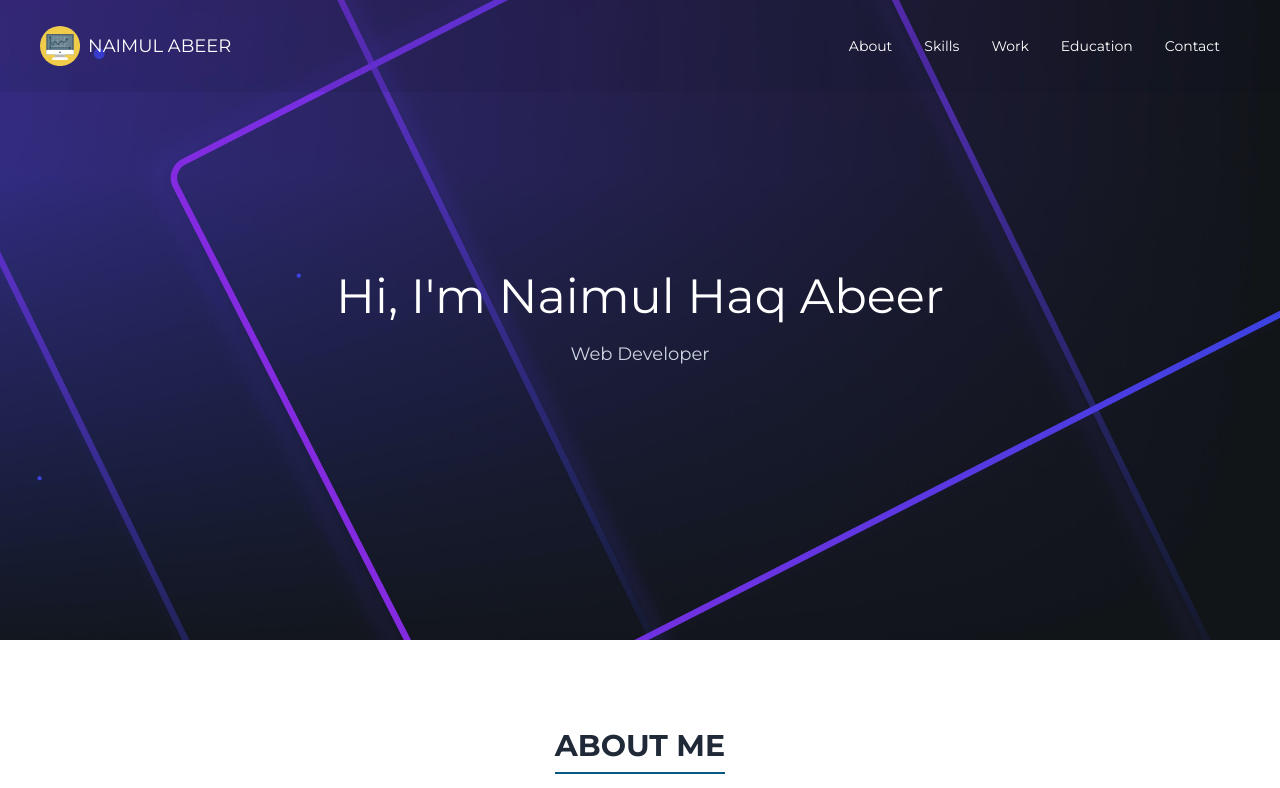
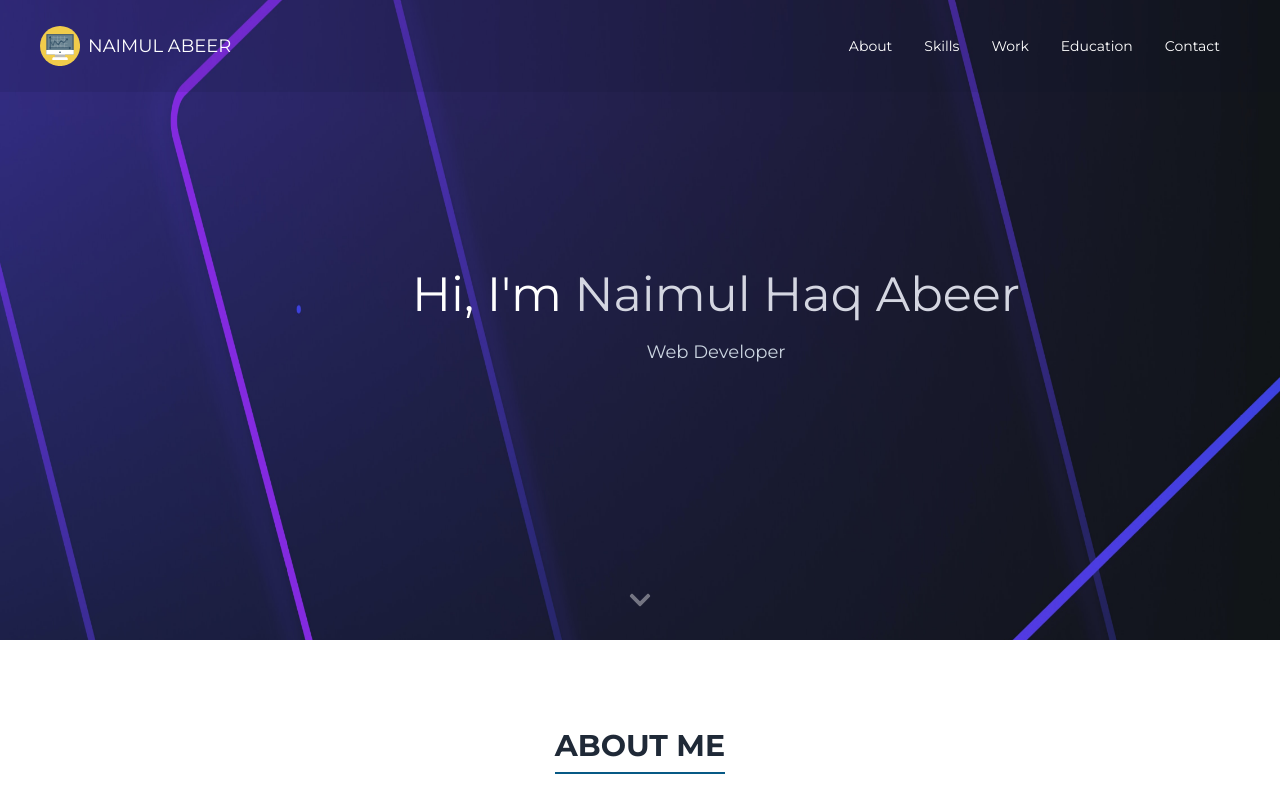
Before and after one commit to naimulabeer/my-portfolio, a React (Vite) app: page / in a window 1280 px wide. Shown: the top 788 px of the page. Built offline with nearby package versions, Linux system fonts and the light colour scheme.

Commit message:
parallax banner images added

```diff
--- a/package.json
+++ b/package.json
@@ -18,8 +18,10 @@
     "react-awesome-slider": "^4.1.0",
     "react-dom": "^18.2.0",
     "react-icons": "^4.12.0",
+    "react-parallax": "^3.5.1",
     "react-router-dom": "^6.20.1",
     "react-router-hash-link": "^2.4.3",
+    "react-scroll": "^1.9.0",
     "sass": "^1.69.5",
     "sort-by": "^1.2.0"
   },
--- a/src/components/Banner/Banner.jsx
+++ b/src/components/Banner/Banner.jsx
@@ -1,19 +1,55 @@
 /* eslint-disable react/no-unescaped-entities */
 import bannerImage from "../../assets/banner/banner2.jpg";
+import { FaChevronDown } from "react-icons/fa";
+import { Link } from "react-scroll";
+import { motion } from "framer-motion";
+import { Parallax } from "react-parallax";
 
 function Banner() {
   return (
-    <div
-      className="bg-cover bg-center relative h-60 md:h-[80vh]"
-      style={{ backgroundImage: `url(${bannerImage})` }}
+    <Parallax
+      bgImage={bannerImage}
+      strength={-300}
+      blur={{ min: -25, max: 15 }}
     >
-      <div className="absolute top-1/2 left-1/2 transform -translate-x-1/2 -translate-y-1/2 text-center text-white">
-        <h1 className="lg:text-5xl md:text-3xl font-light mb-5">
-          Hi, I'm Naimul Haq Abeer
-        </h1>
-        <h3 className="text-lg text-slate-300">Web Developer</h3>
+      <div className="bg-cover bg-center relative h-60 md:h-[80vh]">
+        <motion.div
+          className="absolute md:left-[40vw] top-1/2 left-1/2 transform -translate-x-1/2 -translate-y-1/2 text-center text-white"
+          initial={{ y: "100vw" }}
+          animate={{ y: -50, x: -100 }}
+          transition={{ type: "spring", delay: 0.5 }}
+        >
+          <h1 className="lg:text-5xl md:text-3xl font-light mb-5">
+            Hi, I'm{" "}
+            <motion.span
+              animate={{
+                color: "#09318a",
+              }}
+              transition={{
+                duration: 3,
+                repeat: Infinity,
+                delay: 0.2,
+                type: "tween",
+                stiffness: 120,
+              }}
+            >
+              Naimul Haq Abeer
+            </motion.span>
+          </h1>
+          <h3 className="text-lg text-slate-300">Web Developer</h3>
+        </motion.div>
+        <div className="absolute bottom-4 left-1/2 transform -translate-x-1/2 -translate-y-1/2 text-center text-white">
+          <Link
+            to="about"
+            smooth
+            duration={500}
+            className="cursor-pointer text-2xl opacity-40 hover:opacity-100"
+          >
+            <FaChevronDown />
+          </Link>
+        </div>
       </div>
-    </div>
+    </Parallax>
   );
 }
 
--- a/src/components/Resume/Resume.jsx
+++ b/src/components/Resume/Resume.jsx
@@ -1,24 +1,32 @@
 import resumeImage from "../../assets/banner/banner4.jpg";
 import resumePdf from "/Resume.pdf";
+import { motion } from "framer-motion";
+import { Parallax } from "react-parallax";
 
 function Resume() {
   return (
-    <div
-      className="relative h-[270px] bg-cover bg-center flex items-center justify-center text-white"
-      style={{ backgroundImage: `url(${resumeImage})` }}
-    >
+    <Parallax bgImage={resumeImage} strength={500} blur={{ min: -15, max: 15 }}>
+      <div className="h-[270px] flex items-center justify-center text-white">
         <div className="absolute inset-0 bg-black opacity-50"></div>
         <div className="relative z-10 text-center">
           <h1 className="text-4xl font-bold">CHECK OUT MY RÉSUMÉ!</h1>
-        <a
+          <motion.a
+            whileHover={{
+              scale: 1.2,
+              textShadow: "0px 0px 8px rgb(255,255,255)",
+              boxShadow: "0px 0px 10px rgba(98, 105, 105, 0.808)",
+            }}
+            animate={{ boxShadow: "0 0 4px #323030" }}
+            transition={{ type: "spring" }}
             href={resumePdf}
             download="Resume.pdf"
-          className="inline-block mt-4 border-2 cursor-pointer border-slate-300 px-6 py-2 bg-background text-white transition-all duration-500 ease-in-out hover:w-40 hover:bg-opacity-75 transform hover:scale-105"
+            className="inline-block mt-4 border-2 cursor-pointer border-slate-300 px-6 py-2 bg-transparent"
           >
             Download
-        </a>
+          </motion.a>
         </div>
       </div>
+    </Parallax>
   );
 }
 
--- a/src/pages/Skills.jsx
+++ b/src/pages/Skills.jsx
@@ -1,5 +1,6 @@
 /* eslint-disable react/no-unescaped-entities */
 import Title from "../components/Global/Title";
+import { motion } from "framer-motion";
 
 // Import skills images
 import Skill1 from "../assets/skills/react.svg";
@@ -53,7 +54,12 @@ function Skills() {
       <div className="grid grid-cols-3 md:grid-cols-3 lg:grid-cols-5 lg:w-1/2 mx-auto gap-10 md:p-10">
         {skillImages.map((image, index) => (
           <div key={index} className="items-center">
-            <img
+            <motion.img
+              whileHover={{
+                scale: 1.1,
+                textShadow: "0px 0px 8px rgb(255,255,255)",
+              }}
+              transition={{ type: "spring", stiffness: 300 }}
               src={image}
               alt={`Skill ${index + 1}`}
               className="w-16 h-16 mx-auto transition-opacity duration-300 group-hover:opacity-80 cursor-pointer"
--- a/src/pages/Work.jsx
+++ b/src/pages/Work.jsx
@@ -1,5 +1,6 @@
 import projectsData from "/projects.json";
 import Title from "../components/Global/Title";
+import { motion } from "framer-motion";
 
 function Work() {
   return (
@@ -34,22 +35,32 @@ function Work() {
               ))}
             </div>
             <div className="flex gap-5 mt-4 w-full">
-              <a
+              <motion.a
+                whileHover={{
+                  scale: 1.1,
+                  textShadow: "0px 0px 8px rgb(255,255,255)",
+                  boxShadow: "0px 0px 10px rgb(23, 185, 188)",
+                }}
                 href={project.liveLink}
                 target="_blank"
                 rel="noopener noreferrer"
-                className="bg-black text-[#00b7c7] font-bold border-2 border-[#00b7c7] px-6 py-2 hover:bg-[#00b7c7] hover:text-white transition-all duration-300"
+                className="bg-black text-[#00b7c7] font-bold  px-6 py-2 hover:bg-[#00b7c7] hover:text-white transition-all duration-300"
               >
                 Live
-              </a>
-              <a
+              </motion.a>
+              <motion.a
+                whileHover={{
+                  scale: 1.1,
+                  textShadow: "0px 0px 8px rgb(255,255,255)",
+                  boxShadow: "0px 0px 10px rgb(23, 185, 188)",
+                }}
                 href={project.codeLink}
                 target="_blank"
                 rel="noopener noreferrer"
-                className="bg-black text-[#00b7c7] font-bold border-2 border-[#00b7c7] px-6 py-2 hover:bg-[#00b7c7] hover:text-white transition-all duration-300"
+                className="bg-black text-[#00b7c7] font-bold px-6 py-2 hover:bg-[#00b7c7] hover:text-white transition-all duration-300"
               >
                 Code
-              </a>
+              </motion.a>
             </div>
           </div>
           {index < projectsData.length - 1 && (
```
Also changed, not shown: 1 other file (tests, documents, lock files or other folders). Lines whose indentation alone changed are shown as unchanged.
